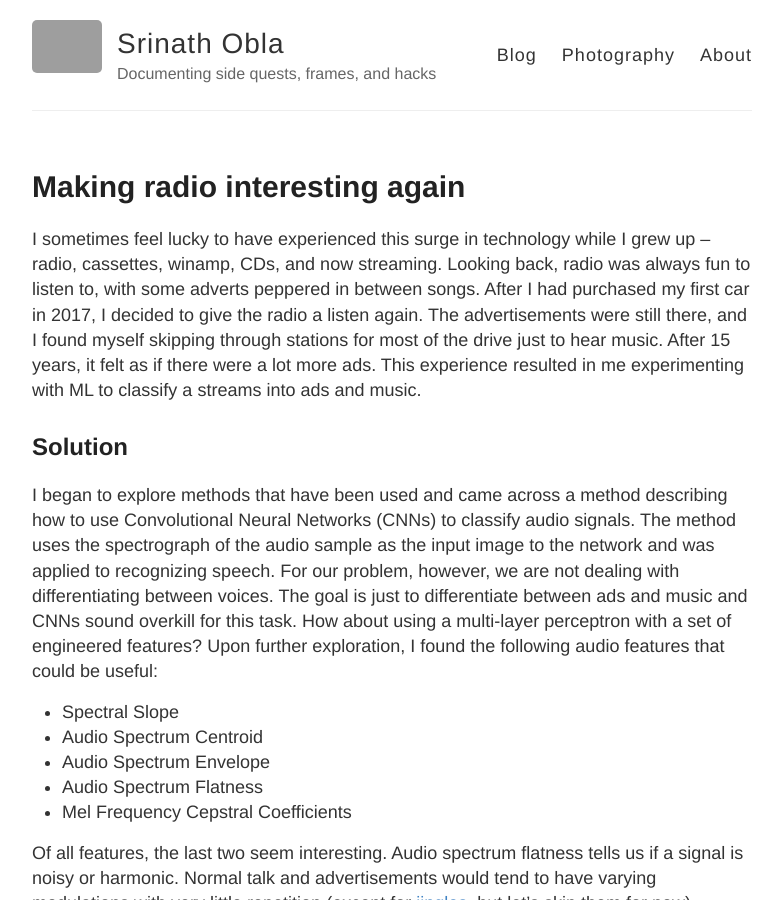
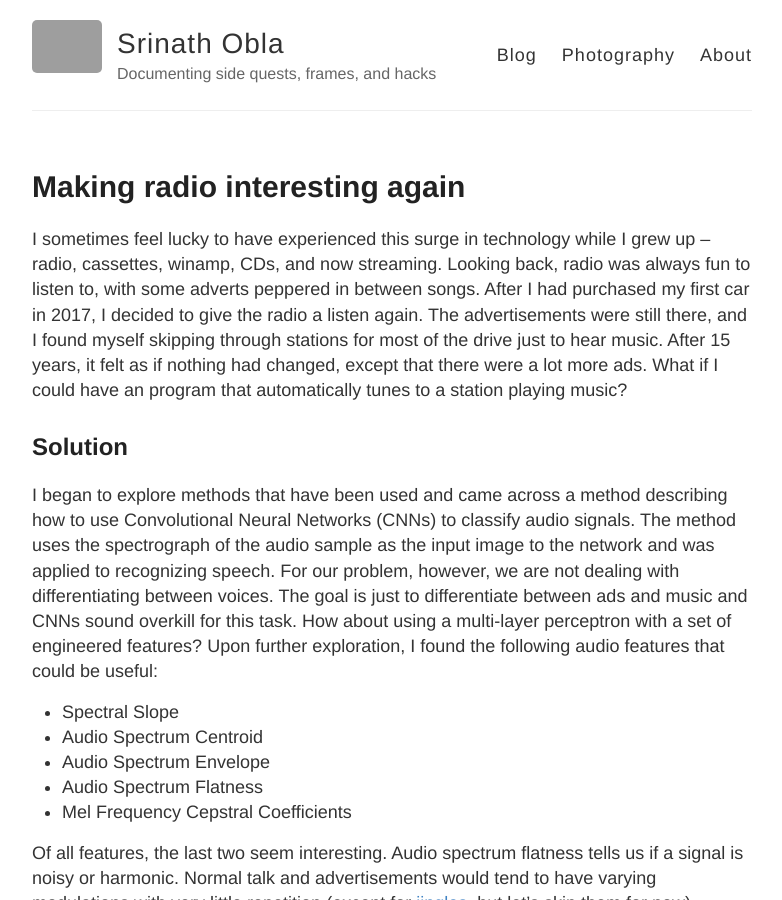
Before and after one commit to srinathos/srinathos.github.io, a Jekyll site: the page built from _posts/2019-05-1-Better-Radio.md, in a window 1280 px wide and 900 px high. Shown: the whole window, without its empty margins (248-1030 px from the left). Built offline with Jekyll 4.4.1, drawn with Linux system fonts in a browser that asks for light colours; grey boxes are pictures that could not be loaded.

Commit message:
typo fix

```diff
--- a/_posts/2019-05-1-Better-Radio.md
+++ b/_posts/2019-05-1-Better-Radio.md
@@ -4,7 +4,7 @@ title: Making radio interesting again
 date: 2019-05-1
 ---
 
-I sometimes feel lucky to have experienced this surge in technology while I grew up -- radio, cassettes, winamp, CDs, and now streaming. Looking back, radio was always fun to listen to, with some adverts peppered in between songs. After I had purchased my first car in 2017, I decided to give the radio a listen again. The advertisements were still there, and I found myself skipping through stations for most of the drive just to hear music. After 15 years, it felt as if there were a lot more ads. This experience resulted in me experimenting with ML to classify a streams into ads and music.
+I sometimes feel lucky to have experienced this surge in technology while I grew up -- radio, cassettes, winamp, CDs, and now streaming. Looking back, radio was always fun to listen to, with some adverts peppered in between songs. After I had purchased my first car in 2017, I decided to give the radio a listen again. The advertisements were still there, and I found myself skipping through stations for most of the drive just to hear music. After 15 years, it felt as if nothing had changed, except that there were a lot more ads. What if I could have an program that automatically tunes to a station playing music?
 
 ## Solution
 
```
